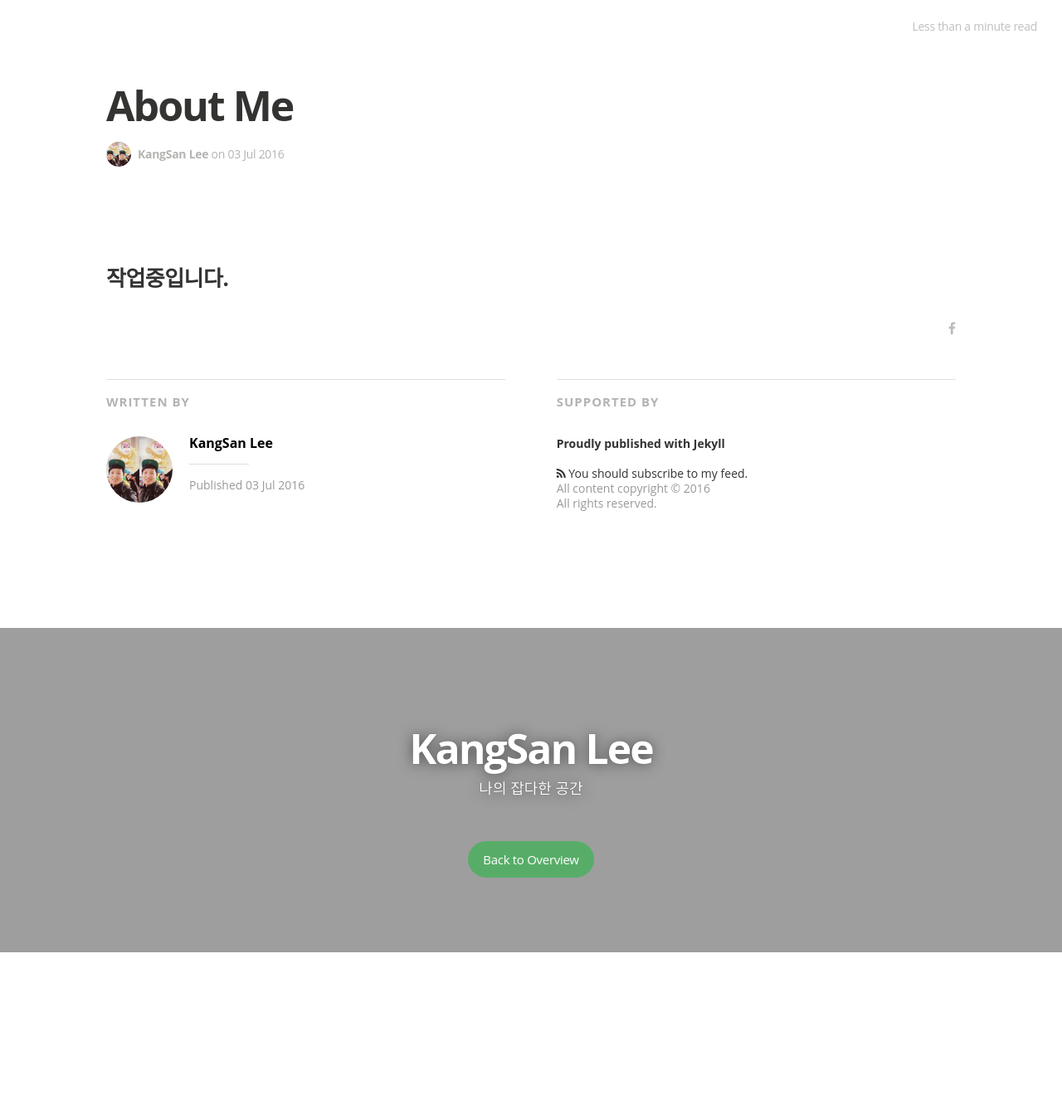
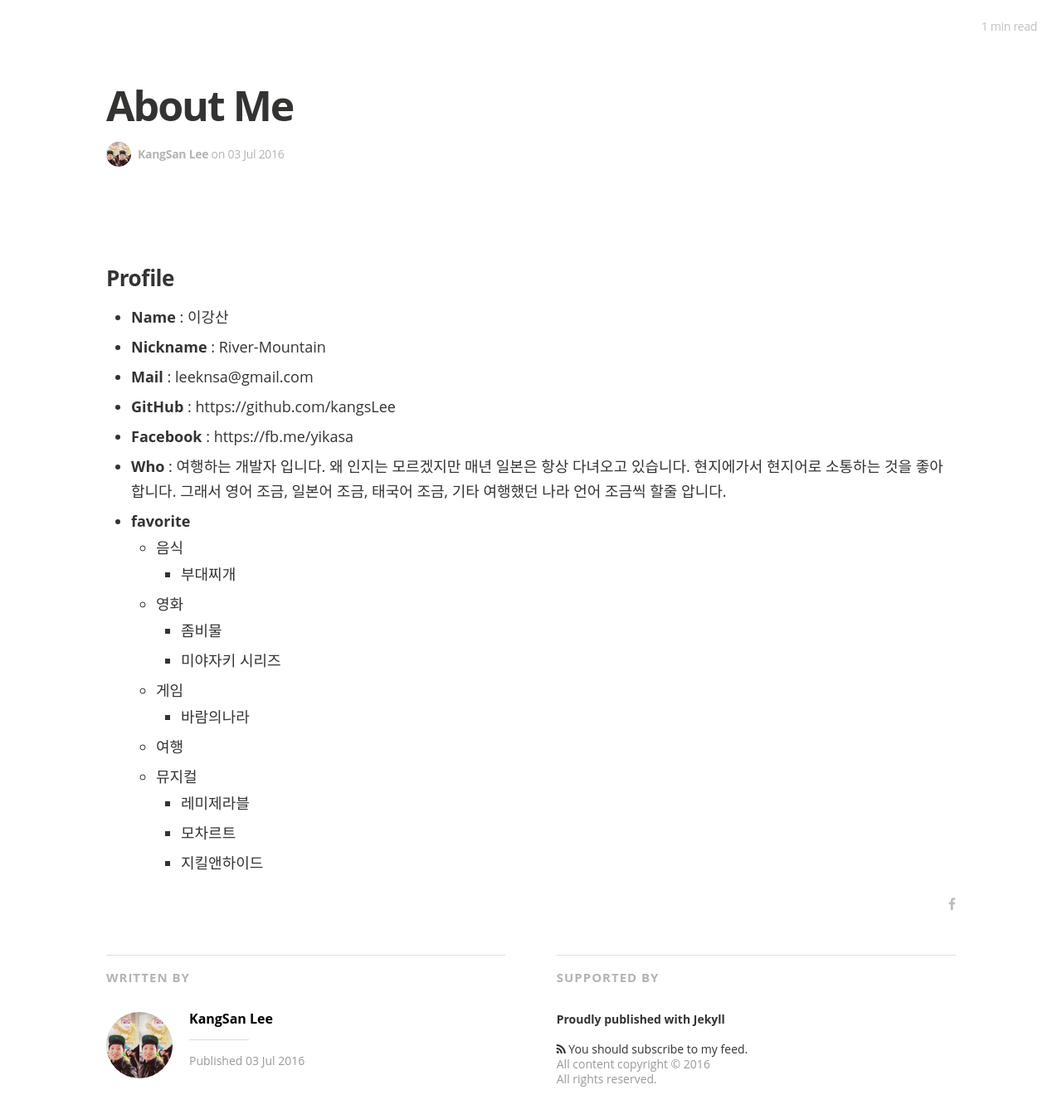
Before and after one commit to kangsLee/kangsLee.github.io, a Jekyll site: the page built from about/index.md, in a window 1280 px wide and 1400 px high. Shown: the top 1349 px of the window at 83% size. Built offline with Jekyll 4.4.1, drawn with Linux system fonts in a browser that asks for light colours; nearby versions of some CDN libraries; some web fonts are replaced; comment, search, counter and statistics services are not loaded.

Commit message:
About 초안

```diff
--- a/about/index.md
+++ b/about/index.md
@@ -7,4 +7,23 @@ tags: About Profile
 author: KangSan Lee
 ---
 
-## 작업중입니다.
+## Profile
+- **Name** : 이강산
+- **Nickname** : River-Mountain
+- **Mail** : leeknsa@gmail.com
+- **GitHub** : https://github.com/kangsLee
+- **Facebook** : https://fb.me/yikasa
+- **Who** : 여행하는 개발자 입니다. 왜 인지는 모르겠지만 매년 일본은 항상 다녀오고 있습니다. 현지에가서 현지어로 소통하는 것을 좋아합니다. 그래서 영어 조금, 일본어 조금, 태국어 조금, 기타 여행했던 나라 언어 조금씩 할줄 압니다.
+- **favorite**
+    * 음식
+        * 부대찌개
+    * 영화
+        * 좀비물
+        * 미야자키 시리즈
+    * 게임
+        * 바람의나라
+    * 여행
+    * 뮤지컬
+        * 레미제라블
+        * 모차르트
+        * 지킬앤하이드
```
